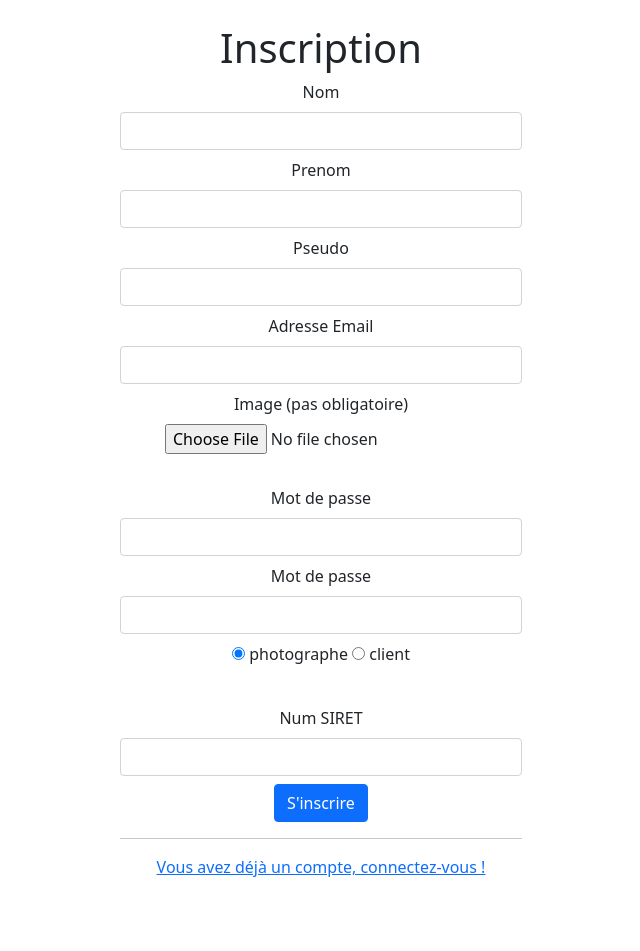
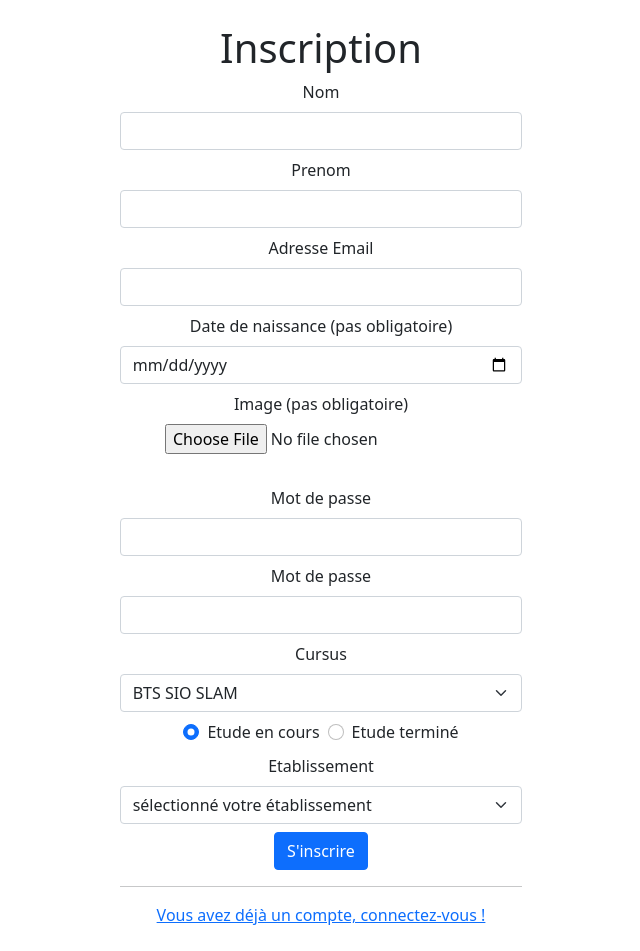
Before and after one commit to Miner-code/MIT-G4, a PHP site: page /inscription.php in a window 1280 px wide. Shown: the part 56-1007 px from the top of the page, without its empty margins (307-947 px from the left). Before the commit the page ends 933 px from the top, so only its background shows below. Run offline with PHP 8.4, Linux system fonts and the light colour scheme; data comes from the database, SQL or seed files in the repository; data that the repository does not hold is empty.

Commit message:
update inscription [A FINIR]

```diff
--- /dev/null
+++ b/assets/js/inscription.js
@@ -0,0 +1,38 @@
+//* script pour le choix de l'établissement
+function onChangeEndCursus() {
+  if ($("#cursus_fini:checked").val() === "cursus_fini") {
+    $("#onCursusEnd").html(
+      '<div class="mb-2">' +
+        '<label for="date_obtention" class="form-label">Date d\'obtention</label>' +
+        '<input type="date" class="form-control datepicker_input" name="date_obtention" required>' +
+        "</div>"
+    );
+  } else {
+    $("#onCursusEnd").html("");
+  }
+}
+
+function onOtherEtab() {
+    if ($("#select_etab").val() === 'null') {
+        $("#onOtherEtab").html(
+            '<div class="mb-2">'+
+                '<label for="nom_etab" class="form-label">Nom de l\'établissement</label>'+
+                '<input type="text" class="form-control" name="nom_etab" pattern="[a-zA-Zéè]{3,128}" required>'+
+            '</div>'+
+            '<div class="mb-2">'+
+                '<label for="nom_ville" class="form-label">Ville</label>'+
+                '<input type="text" class="form-control" name="nom_ville" pattern="[a-zA-Zéè]{3,32}" required>'+
+            '</div>'+
+            '<div class="mb-2">'+
+                '<label for="cp_ville" class="form-label">code postale</label>'+
+                '<input type="text" class="form-control" name="cp_ville" pattern="[0-9]{5,5}" required>'+
+            '</div>'+
+            '<div class="mb-2">'+
+                '<label for="adresse_etab" class="form-label">Complement d\'adresse</label>'+
+                '<input type="text" class="form-control" name="adresse_etab" pattern="[a-zA-Zéè]{3,128}" required>'+
+            '</div>'
+        );
+    } else {
+        $("#onOtherEtab").html("");
+    }
+}
--- a/includes/bdd.php
+++ b/includes/bdd.php
@@ -1,7 +1,7 @@
 <?php
 
 try{
-    $bdd = new PDO('mysql:host=localhost;dbname=PhotoForYou;charset=utf8','root','');
+    $bdd = new PDO('mysql:host=localhost;dbname=unea;charset=utf8','root','');
 }catch(PDOException $e){
     die(print_r("Erreur bdd:".$e->getMessage()));
 }
--- a/includes/gestion-inscription.php
+++ b/includes/gestion-inscription.php
@@ -4,45 +4,25 @@ if (isset($_POST['submit'])){
 
     $validation = True;
 
-    $nom = $_POST['nom'];
-    $prenom = $_POST['prenom'];
-    $mail = $_POST['mail'];
-    $grade = $_POST['grade'];
-    $pseudo = $_POST['pseudo'];
-    $siret = '';
-
-
-    if(strlen($nom) < 3 && strlen($nom) > 15){ $validation = False; }
-
-    if(strlen($prenom) < 3 && strlen($prenom) > 15){ $validation = False; }
-
-    if(strlen($pseudo) < 3 && strlen($pseudo) > 15){ $validation = False; }
-
-    if(filter_var($mail, FILTER_VALIDATE_EMAIL) == False) { $validation = False; }
-
-    if($grade != 'photographe' && $grade != 'client'){ $validation = False; }
+    $nom_user = $_POST['nom'];
+    $prenom_user = $_POST['prenom'];
+    $mail_user = $_POST['mail'];
+    $dtn_user = $_POST['dtn'];
+    if (isset($_POST['date_obtention'])) {
+        $date_obtention = $_POST['date_obtention'];
+    }
+    if (isset($_POST['nom_etab'])) {
+        $nom_etab = $_POST['nom_etab'];
+        $nom_ville = $_POST['nom_ville'];
+        $cp_ville = $_POST['cp_ville'];
+        $adresse_etab = $_POST['adresse_etab'];
+    }
 
     //* Vérification des doublons d'adresse mail
     $req = $bdd->prepare("SELECT * FROM user WHERE mail = '$mail'");
     $req->execute();
     $result = $req->rowCount();
     if($result > 0){ $validation = False; $mes_error = '<br/>Cette adresse mail est déjà utilisé.'; }
-
-    //* Vérification des doublons de pseudo
-    $req = $bdd->prepare("SELECT * FROM user WHERE pseudo = '$pseudo'");
-    $req->execute();
-    $result = $req->rowCount();
-    if($result > 0){ $validation = False; $mes_error = '<br/>Ce pseudo est déjà utilisé.'; }
-
-    //* Vérification des doublons de num SIRET
-    if(!empty($_POST['siret'])){
-        $siret = $_POST['siret'];
-
-        $req = $bdd->prepare("SELECT * FROM user WHERE SIRET = '$siret'");
-        $req->execute();
-        $result = $req->rowCount();
-        if($result > 0){ $validation = False; $mes_error = '<br/>Ce numéro de SIRET est déjà utilisé.'; }
-    }
 
     if($_POST['password1'] != $_POST['password2']){ $validation = False; $mes_error = '<br/>Les mots de passe ne corresponde pas.'; }
 
@@ -54,31 +34,20 @@ if (isset($_POST['submit'])){
         //* Renommage de l'image et ajout du chemin
             $file_name = $_FILES['img_profil']['name'];
             $ext_img = ".".strtolower(substr(strrchr($file_name, "."), 1));
-            $chemin_image = "upload/user/".$pseudo.$ext_img;
+            $chemin_image = "upload/user/".$nom_user.'-'.$prenom_user.$ext_img;
             $tmp_img = $_FILES['img_profil']['tmp_name'];
             move_uploaded_file($tmp_img, $chemin_image);
         }
 
-        $mdp = sha1($_POST['password1']);
-        //* Si le comte est photographe il faut une validation de l'admin
-        if($grade == 'photographe'){
-            $etat = 'attValid';
-        }
-        if($grade == 'client'){
-            $etat = 'valid';
-        }
+        $mdp = sha256($_POST['password1']);
+
         //* Ajout bdd
-        $req = $bdd->prepare("INSERT INTO user (nom, prenom, pseudo, img_profil, mail, mdp, grade, SIRET, etat)
-                            VALUES (:nom, :prenom, :pseudo, :img_profil, :mail, :mdp, :grade, :siret, :etat)");
+        $req = $bdd->prepare("INSERT INTO user (nom_user, prenom_user, mail_user, dtn_user, mdp_user, img_user)
+                            VALUES (:nom_user, :prenom_user, :mail_user, :dtn_user, :mdp_user, :img_user)");
+
+                            // ! REQUETE A FAIRE
         $req->bindValue(':nom', $nom);
         $req->bindValue(':prenom', $prenom);
-        $req->bindValue(':pseudo', $pseudo);
-        $req->bindValue(':img_profil', $chemin_image);
-        $req->bindValue(':mail', $mail);
-        $req->bindValue(':mdp', $mdp);
-        $req->bindValue(':grade', $grade);
-        $req->bindValue(':siret', $siret);
-        $req->bindValue(':etat', $etat);
         $req->execute();
 
         if($etat == 'valid'){
--- a/inscription.php
+++ b/inscription.php
@@ -3,16 +3,16 @@
 	<head>
 		<title>Inscription</title>
         <?php include "includes/head.php"; ?>
+        <script src="assets/js/inscription.js"></script>
 	</head>
 	<body>
     <?php
     include "includes/bdd.php";
     include "includes/nav.php";
     include "includes/gestion-inscription.php"
-
     ?>
 
-        <div class="row justify-content-center mt-4" style="width:100%;">
+        <div class="row justify-content-center my-4" style="width:100%;">
             <div class="col-4 text-center">
                 <form method="post" enctype="multipart/form-data">
                     <h1>Inscription</h1>
@@ -25,12 +25,12 @@
                         <input type="text" class="form-control" name="prenom" pattern="[a-zA-Zéè]{3,15}" value="<?php if(isset($_POST['prenom'])){ echo $prenom; } ?>" required>
                     </div>
                     <div class="mb-2">
-                        <label for="pseudo" class="form-label">Pseudo</label>
-                        <input type="text" class="form-control" name="pseudo" pattern="[a-zA-Zéè]{3,15}" value="<?php if(isset($_POST['pseudo'])){ echo $pseudo; } ?>" required>
+                        <label for="mail" class="form-label">Adresse Email</label>
+                        <input type="email" class="form-control" name="mail" pattern="[a-z0-9._%+-éèàùç]+@[a-z0-9.-]+\.[a-z]{2,3}" value="<?php if(isset($_POST['mail'])){ echo $mail; } ?>" required>
                     </div>
                     <div class="mb-2">
-                        <label for="mail" class="form-label">Adresse Email</label>
-                        <input type="email" class="form-control" name="mail" pattern="[a-z0-9._%+-éèàùç]+@[a-z0-9.-]+\.[a-z]{2,3}" value="<?php if(isset($_POST['mail'])){ echo $mail; } ?>" required>
+                        <label for="dtn" class="form-label">Date de naissance (pas obligatoire)</label>
+                        <input type="date" class="form-control datepicker_input" name="dtn" value="<?php if(isset($_POST['dtn'])){ echo $dtn; } ?>">
                     </div>
                     <div class="mb-2">
                         <label for="img_profil" class="form-label">Image (pas obligatoire)</label><br/>
@@ -46,32 +46,48 @@
                         <label for="password2" class="form-label">Mot de passe</label>
                         <input type="password" class="form-control" name="password2" required>
                     </div>
-                    <p><input type="radio" value="photographe" name="grade" id="photographe" onclick="actualisation_grade()" <?php if(isset($_POST['grade'])){if($_POST['grade']=='photographe'){echo 'checked';}}else{echo 'checked';} ?>> photographe
-                    <input type="radio" value="client" name="grade" id="client" onclick="actualisation_grade()" <?php if(isset($_POST['grade'])){if($_POST['grade']=='client'){echo 'checked';}} ?>> client</p><br/>
-
-                    <div class="mb-2" id="suite_form">
-                        <label for="siret" class="form-label">Num SIRET</label>
-                        <input class="form-control" name="siret" pattern="[0-9]{14}" required>
-
-                        <script type="text/javascript">
-                            //* fonction pour modifié le formulaire en fonction de l'option coché (photographe ou client)
-                            function actualisation_grade(){
-                                var photographe = document.getElementById('photographe');
-                                var client = document.getElementById('client');
-                                var suite_form = document.getElementById('suite_form');
-                                //* si photographe est coché, il faut en plus renseigné  le numéro de SIRET
-                                if(photographe.checked == true){
-                                    suite_form.innerHTML = '<label for="siret" class="form-label">Num SIRET</label><input class="form-control" name="siret" pattern="[0-9]{14}" required>';
-                                }
-                                if(client.checked == true){
-                                    suite_form.innerHTML = '';
-                                }
+                    <div class="mb-2">
+                        <label for="cursus" class="form-label">Cursus</label>
+                        <select id="cursus" class="form-select" name='num_cursus' aria-label="Selectionné votre cursus">
+                            <?php
+                            $req = $bdd->query("SELECT * FROM cursus");
+                            $dataCursus = $req->fetchAll();
+                            foreach ($dataCursus as $li){
+                                print('<option value="'.$li['num_cursus'].'">'.$li['libele_cursus'].' '.$li['spe_cursus'].'</option>');
                             }
-                            //* si le grade est client et que l'inscription n'a pas fonctionné -> re-declenchement de la fonction pour avoir le bon affichage
-                            <?php if(isset($_POST['grade'])){if($_POST['grade']=='client'){echo 'actualisation_grade()';}} ?>
-                        </script>
+                            ?>
+                        </select>
                     </div>
-
+                    <div class="mb-2 d-flex justify-content-center">
+                        <div class="form-check pe-2">
+                            <input class="form-check-input" type="radio" name="cursus_radio" id="cursus_en_cour" value="cursus_en_cour" onchange="onChangeEndCursus()" checked>
+                            <label class="form-check-label" for="cursus_en_cour">
+                                Etude en cours
+                            </label>
+                        </div>
+                        <div class="form-check">
+                            <input class="form-check-input" type="radio" name="cursus_radio" id="cursus_fini" value="cursus_fini" onchange="onChangeEndCursus()">
+                            <label class="form-check-label" for="cursus_fini">
+                                Etude terminé
+                            </label>
+                        </div>
+                    </div>
+                    <div id="onCursusEnd"></div>
+                    <div class="mb-2">
+                        <label for="select_etab" class="form-label">Etablissement</label>
+                        <select id="select_etab" class="form-select" name="num_etab" aria-label="Selectionné votre établissement" onchange="onOtherEtab()">
+                            <option value="">sélectionné votre établissement</option>
+                            <?php
+                            $req = $bdd->query("SELECT * FROM etablissement");
+                            $dataEtab = $req->fetchAll();
+                            foreach ($dataEtab as $li){
+                                print('<option value="'.$li['num_etab'].'">'.$li['nom_etab'].'</option>');
+                            }
+                            ?>
+                            <option value="null">autre</option>
+                        </select>
+                    </div>
+                    <div id="onOtherEtab"></div>
                     <button type="submit" name="submit" class="btn btn-primary">S'inscrire</button>
                 </form>
                 <?php
```
